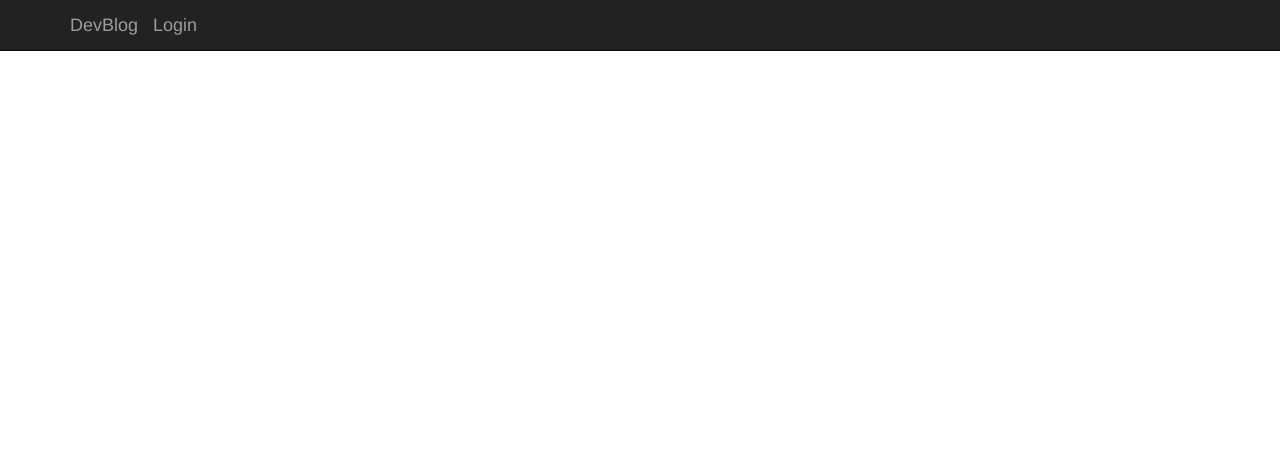
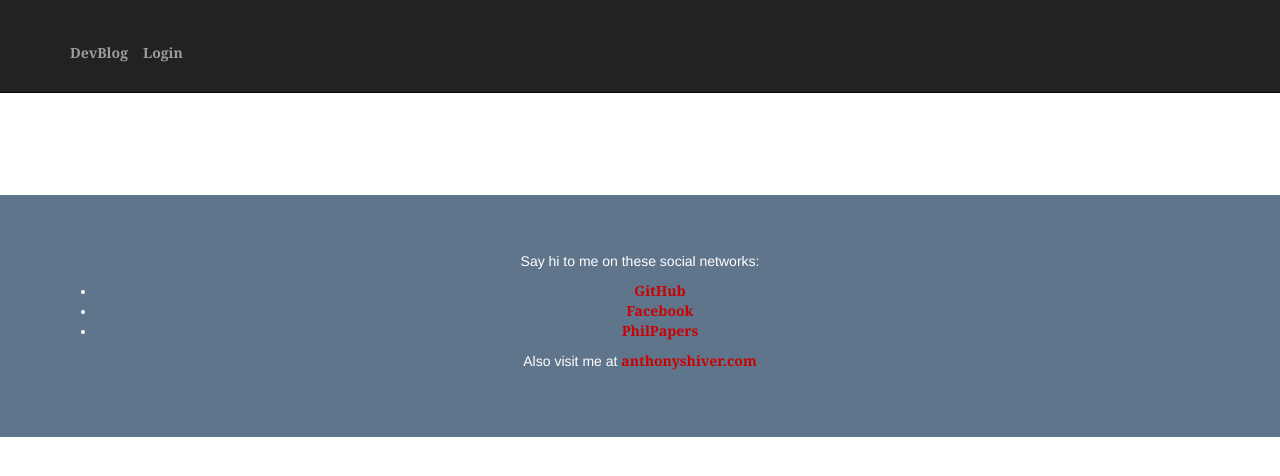
Before and after one commit to ashiver/blog, a Flask app: page / in a window 1280 px wide. Shown: the top 476 px of the page. Run offline with Flask 2, Linux system fonts and the light colour scheme; some libraries are stand-ins or nearby versions.

Commit message:
Added footer

```diff
--- a/blog/static/css/main.css
+++ b/blog/static/css/main.css
@@ -2,3 +2,28 @@ div.metadata {
     margin-top:20px;
     font-size: 1.5em;
 }
+
+.footer{
+  color: white;
+  background-color: #5F758C;
+  background-size: cover;
+  text-align: center;
+  margin-top: 3em;
+  padding: 4em;
+}
+
+a:link {
+  font-family: "Gentium Book Basic", Georgia, serif;
+  font-size: 1em;
+  font-weight: bold;
+  margin: 2em 0 1em 0;
+  color: #CC0000
+}
+
+a:visited {
+  font-family: "Gentium Book Basic", Georgia, serif;
+  font-size: 1em;
+  font-weight: bold;
+  margin: 2em 0 1em 0;
+  color: #CC0000
+}
--- a/blog/templates/base.html
+++ b/blog/templates/base.html
@@ -59,4 +59,13 @@
             {% block content %}{% endblock %}
         </div>
     </body>
+    <footer class="footer">
+  <p>Say hi to me on these social networks:</p>
+  <ul class="social">
+    <li><a href="http://github.com/ashiver">GitHub</a></li>
+    <li><a href="https://www.facebook.com/anthonyshiver">Facebook</a></li>
+    <li><a href="http://philpapers.org/profile/3937">PhilPapers</a></li>
+  </ul>
+  <p>Also visit me at <a href="anthonyshiver.com">anthonyshiver.com</a></p>
+</footer>
 </html>
```
